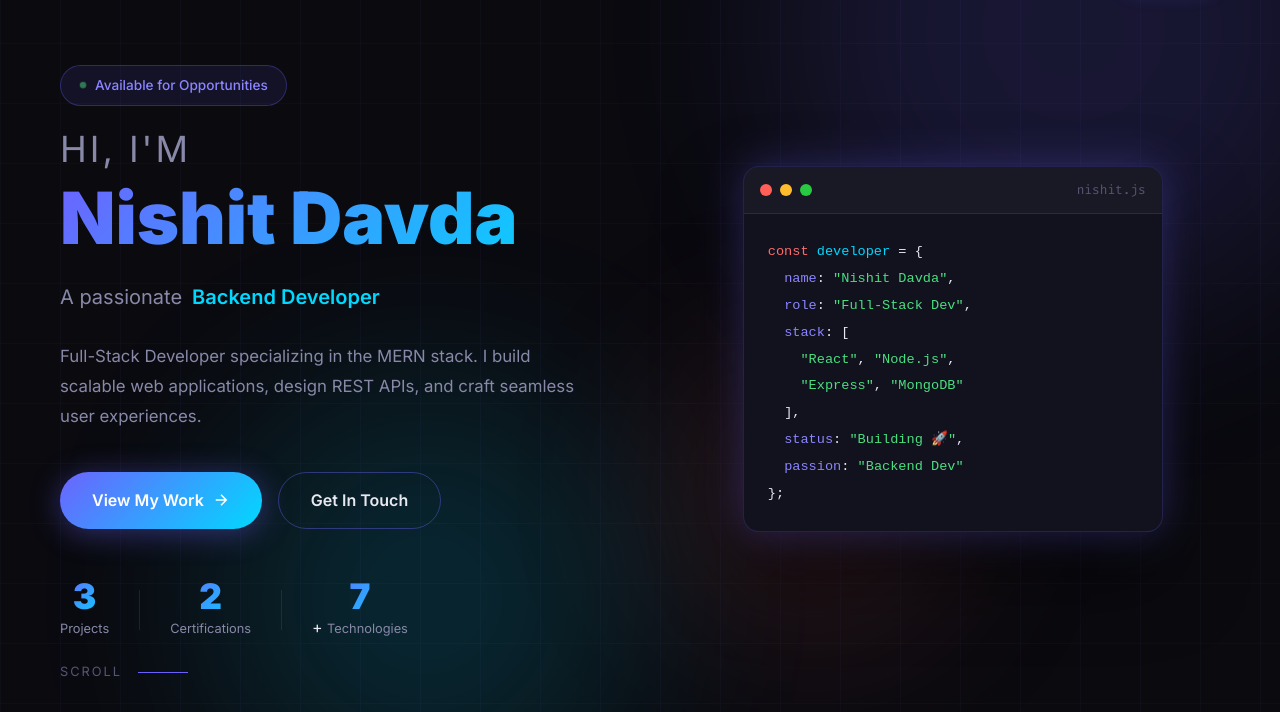
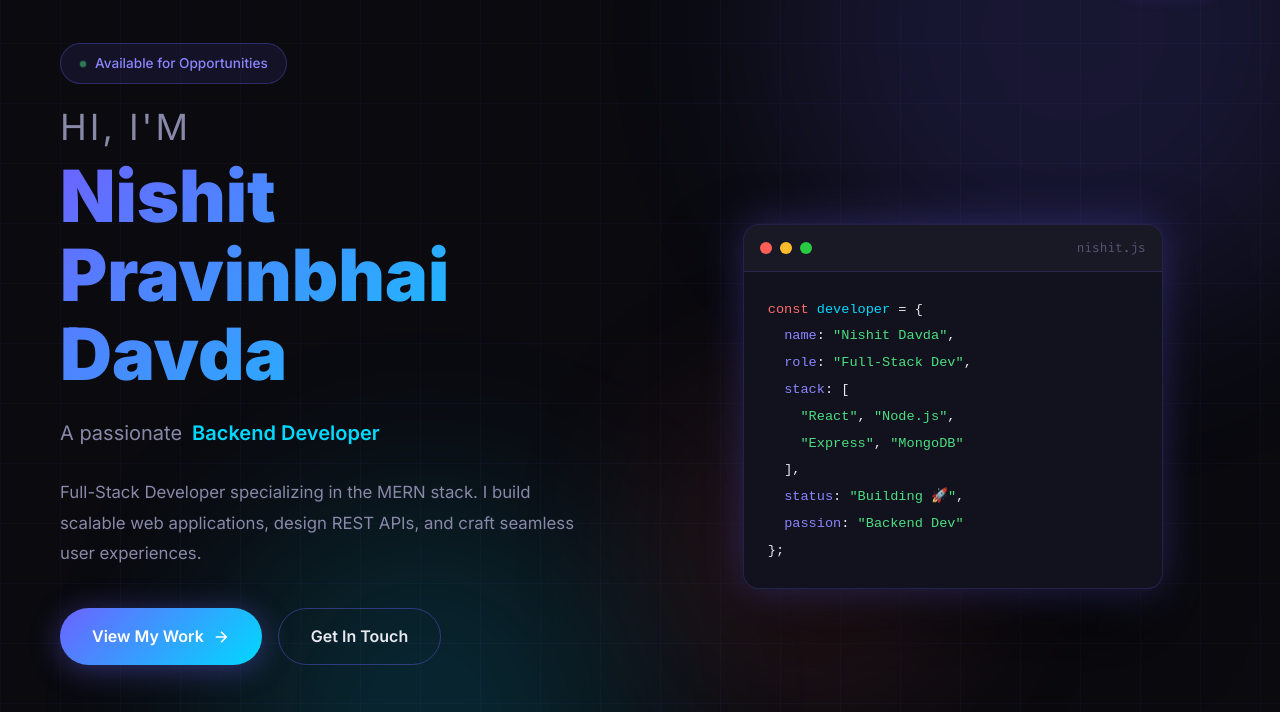
Before and after one commit to lakhandavda/portfolio, a plain HTML site: page index.html in a window 1280 px wide. Shown: the part 77-789 px from the top of the page. Drawn offline with Linux system fonts and the light colour scheme.

Commit message:
Update hero name to full name

```diff
--- a/index.html
+++ b/index.html
@@ -70,7 +70,7 @@
       </div>
       <h1 class="hero-name">
         <span class="line-1">Hi, I'm</span>
-        <span class="line-2 gradient-text">Nishit Davda</span>
+        <span class="line-2 gradient-text">Nishit Pravinbhai Davda</span>
       </h1>
       <div class="hero-role">
         <span class="static-text">A passionate</span>
```
